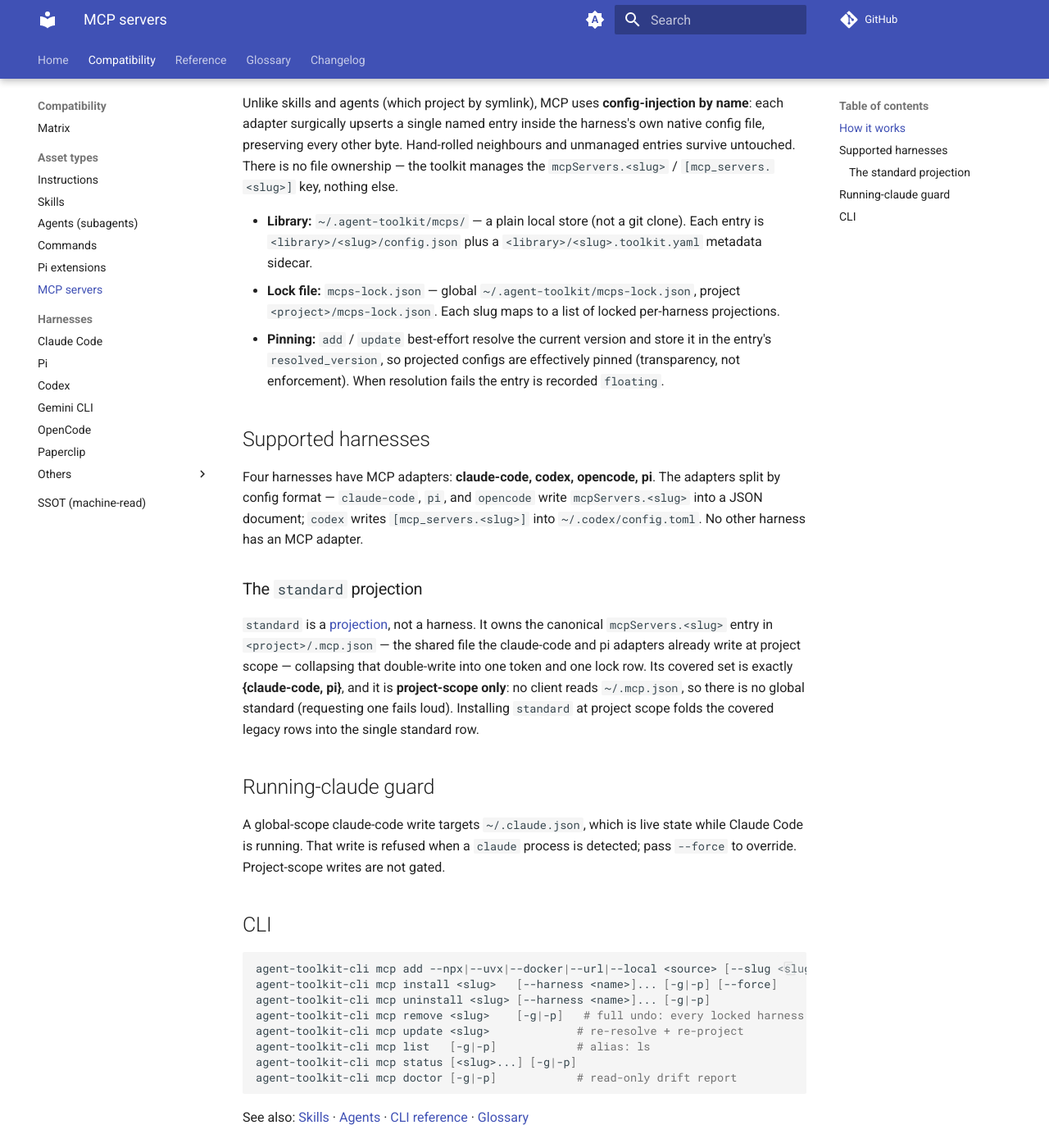
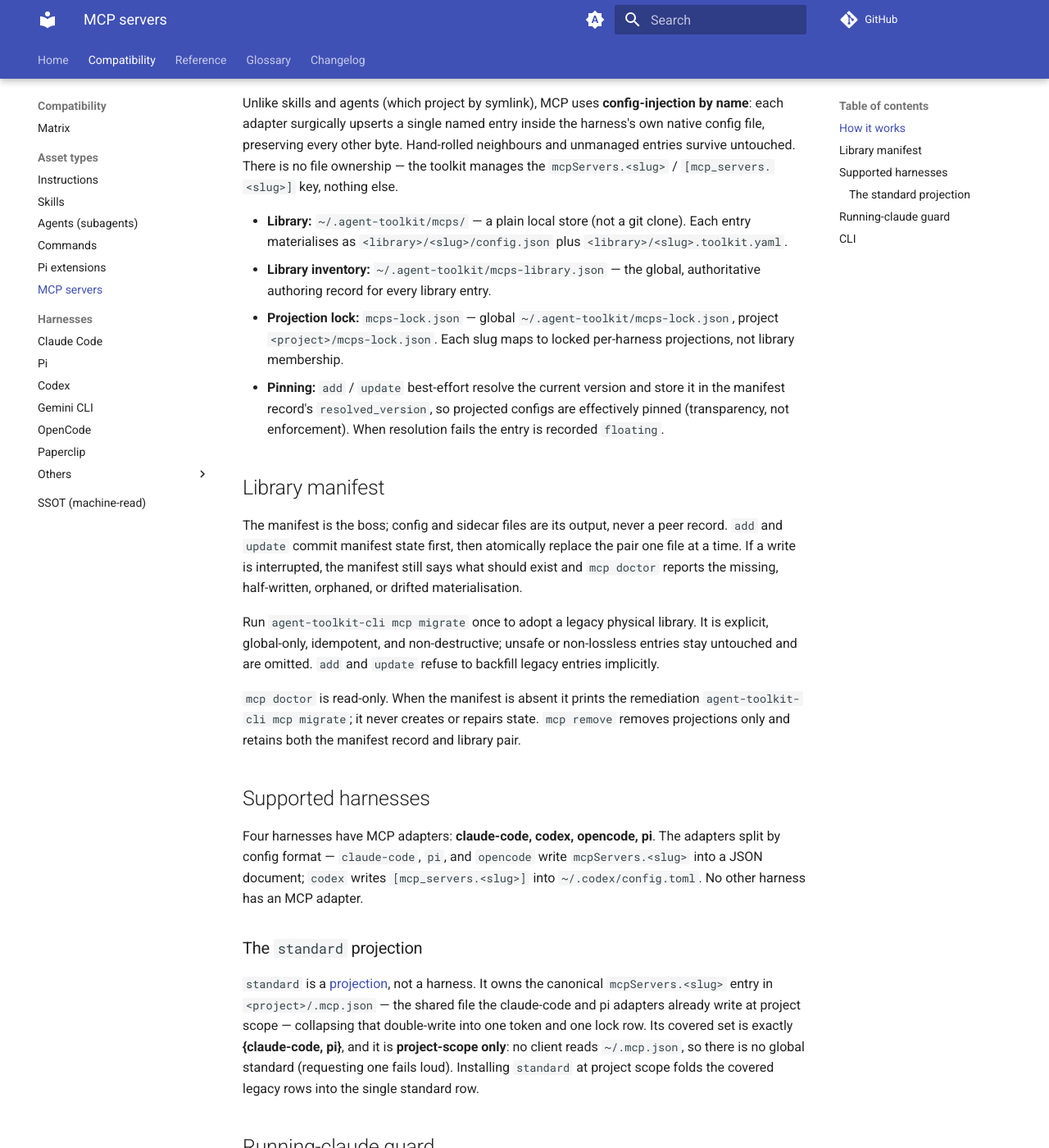
Before and after one commit to ajanderson1/agent-toolkit-cli, an MkDocs documentation site: the page built from docs/asset-types/mcp.md, in a window 1280 px wide and 1400 px high, scrolled down 257 px. Shown: the whole window at 82% size. Built offline with MkDocs 1.6.1 and Material for MkDocs 9.7.7, drawn with Linux system fonts in a browser that asks for light colours; comment, search, counter and statistics services are not loaded; some of the changed text lies outside the part shown.

Commit message:
docs(mcp): explain library manifest migration
Device: atlas

````diff
--- a/docs/asset-types/mcp.md
+++ b/docs/asset-types/mcp.md
@@ -14,15 +14,34 @@
 key, nothing else.
 
 - **Library:** `~/.agent-toolkit/mcps/` — a plain local store (not a git clone).
-  Each entry is `<library>/<slug>/config.json` plus a `<library>/<slug>.toolkit.yaml`
-  metadata sidecar.
-- **Lock file:** `mcps-lock.json` — global `~/.agent-toolkit/mcps-lock.json`,
-  project `<project>/mcps-lock.json`. Each slug maps to a list of locked
-  per-harness projections.
+  Each entry materialises as `<library>/<slug>/config.json` plus
+  `<library>/<slug>.toolkit.yaml`.
+- **Library inventory:** `~/.agent-toolkit/mcps-library.json` — the global,
+  authoritative authoring record for every library entry.
+- **Projection lock:** `mcps-lock.json` — global
+  `~/.agent-toolkit/mcps-lock.json`, project `<project>/mcps-lock.json`. Each
+  slug maps to locked per-harness projections, not library membership.
 - **Pinning:** `add` / `update` best-effort resolve the current version and store
-  it in the entry's `resolved_version`, so projected configs are effectively
-  pinned (transparency, not enforcement). When resolution fails the entry is
-  recorded `floating`.
+  it in the manifest record's `resolved_version`, so projected configs are
+  effectively pinned (transparency, not enforcement). When resolution fails
+  the entry is recorded `floating`.
+
+## Library manifest
+
+The manifest is the boss; config and sidecar files are its output, never a peer
+record. `add` and `update` commit manifest state first, then atomically replace
+the pair one file at a time. If a write is interrupted, the manifest still says
+what should exist and `mcp doctor` reports the missing, half-written, orphaned,
+or drifted materialisation.
+
+Run `agent-toolkit-cli mcp migrate` once to adopt a legacy physical library. It
+is explicit, global-only, idempotent, and non-destructive; unsafe or
+non-lossless entries stay untouched and are omitted. `add` and `update` refuse
+to backfill legacy entries implicitly.
+
+`mcp doctor` is read-only. When the manifest is absent it prints the remediation
+`agent-toolkit-cli mcp migrate`; it never creates or repairs state. `mcp remove`
+removes projections only and retains both the manifest record and library pair.
 
 ## Supported harnesses
 
@@ -52,13 +71,14 @@
 
 ```bash
 agent-toolkit-cli mcp add --npx|--uvx|--docker|--url|--local <source> [--slug <slug>]
+agent-toolkit-cli mcp migrate                    # adopt a legacy global library
 agent-toolkit-cli mcp install <slug>   [--harness <name>]... [-g|-p] [--force]
 agent-toolkit-cli mcp uninstall <slug> [--harness <name>]... [-g|-p]
-agent-toolkit-cli mcp remove <slug>    [-g|-p]   # full undo: every locked harness
+agent-toolkit-cli mcp remove <slug>    [-g|-p]   # remove every locked projection
 agent-toolkit-cli mcp update <slug>             # re-resolve + re-project
 agent-toolkit-cli mcp list   [-g|-p]            # alias: ls
 agent-toolkit-cli mcp status [<slug>...] [-g|-p]
-agent-toolkit-cli mcp doctor [-g|-p]            # read-only drift report
+agent-toolkit-cli mcp doctor [-g|-p]            # read-only library + projection report
 ```
 
 See also: [Skills](skills.md) · [Agents](agents.md) ·
````
Also changed, not shown: docs/agent-toolkit/cli.md (+10 -7 lines).
